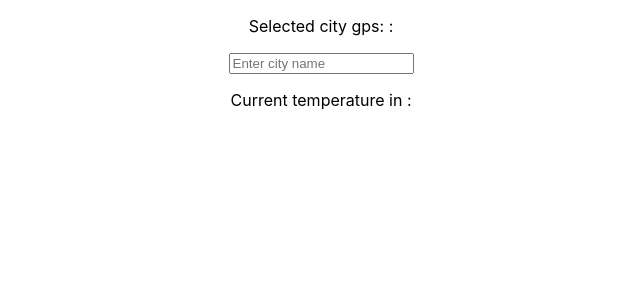
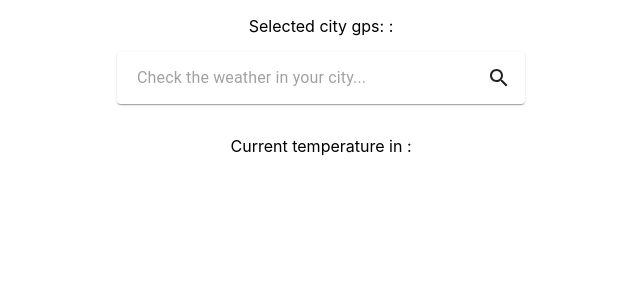
Before and after one commit to piotrszczesniak/weather-app-react, a React (Create React App) app: page / in a window 1280 px wide. Shown: the top 300 px of the page, without its empty margins (319-959 px from the left). Built offline with nearby package versions, Linux system fonts and the light colour scheme.

Commit message:
add mui, apply some styles, to be continued

```diff
--- a/package.json
+++ b/package.json
@@ -3,6 +3,10 @@
   "version": "0.1.0",
   "private": true,
   "dependencies": {
+    "@emotion/react": "^11.10.4",
+    "@emotion/styled": "^11.10.4",
+    "@mui/icons-material": "^5.10.3",
+    "@mui/material": "^5.10.4",
     "@testing-library/jest-dom": "^5.16.5",
     "@testing-library/react": "^13.3.0",
     "@testing-library/user-event": "^13.5.0",
--- a/src/App.js
+++ b/src/App.js
@@ -4,6 +4,8 @@ import { InputContext } from './contexts/InputContext';
 import { useState, useRef } from 'react';
 import { useFetchLocation } from './hooks/useFetchLocation';
 import { useFetchWeather } from './hooks/useFetchWeather';
+
+import { Box, List, ListItem, ListItemButton, ListItemText } from '@mui/material';
 
 function App() {
   const [inputText, setInputText] = useState('');
@@ -40,9 +42,10 @@ function App() {
           Selected city {selectedCity} gps: {lon} : {lat}
         </p>
         <Input onClear={showHistory} />
-        <ul className='locations-list'>
+        <Box sx={{ display: 'flex', justifyContent: 'center', width: '100%', maxWidth: 360, bgcolor: 'background.paper' }}>
+          <List className='locations-list'>
             {dataLocation.map((item, index) => (
-            <li
+              <ListItem
                 className='locations-item'
                 onClick={() => {
                   selectItem(item);
@@ -50,10 +53,13 @@ function App() {
                 }}
                 key={index}
               >
-              {item.display_place}, {item.display_address}
-            </li>
+                <ListItemButton>
+                  <ListItemText primary={`${item.display_place}, ${item.display_address} `} />
+                </ListItemButton>
+              </ListItem>
             ))}
-        </ul>
+          </List>
+        </Box>
         <div className='weather-list'>
           <p>
             Current temperature in {selectedCity}: {dataWeather?.main?.temp}
--- a/src/components/Input.jsx
+++ b/src/components/Input.jsx
@@ -1,5 +1,9 @@
 import React, { useContext, useMemo } from 'react';
 import { InputContext } from '../contexts/InputContext';
+import { InputBase, Paper, Container } from '@mui/material';
+import SearchIcon from '@mui/icons-material/Search';
+
+// import Paper from '@mui/material/Paper';
 
 import { debounce } from './debounce';
 
@@ -27,7 +31,20 @@ const Input = ({ onClear }) => {
   return (
     <>
       <div className='input-wrapper'>
-        <input type='text' value={inputText} className='input-input' placeholder='Enter city name' onChange={handleChange} />
+        <Container maxWidth='sm' sx={{ display: 'flex', justifyContent: 'center' }}>
+          <Paper component='form' sx={{ p: '2px 4px', display: 'flex', alignItems: 'center', width: 400 }}>
+            <InputBase
+              sx={{ p: 1, ml: 1, flex: 1 }}
+              placeholder='Check the weather in your city...'
+              inputProps={{ 'aria-label': 'check the weather' }}
+              type='text'
+              value={inputText}
+              className='input-input'
+              onChange={handleChange}
+            />
+            <SearchIcon sx={{ p: '10px' }} />
+          </Paper>
+        </Container>
       </div>
     </>
   );
```
Also changed, not shown: 1 other file (tests, documents, lock files or other folders). Lines whose indentation alone changed are shown as unchanged.
